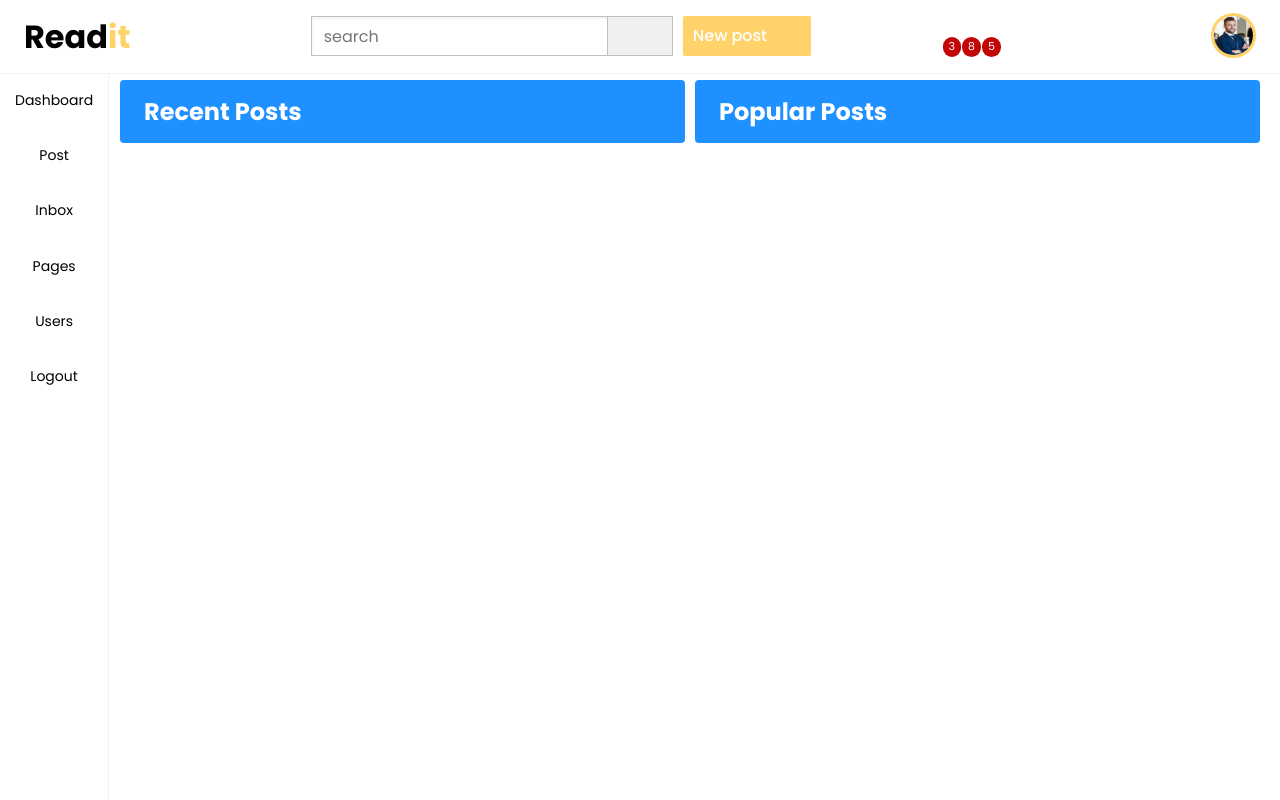
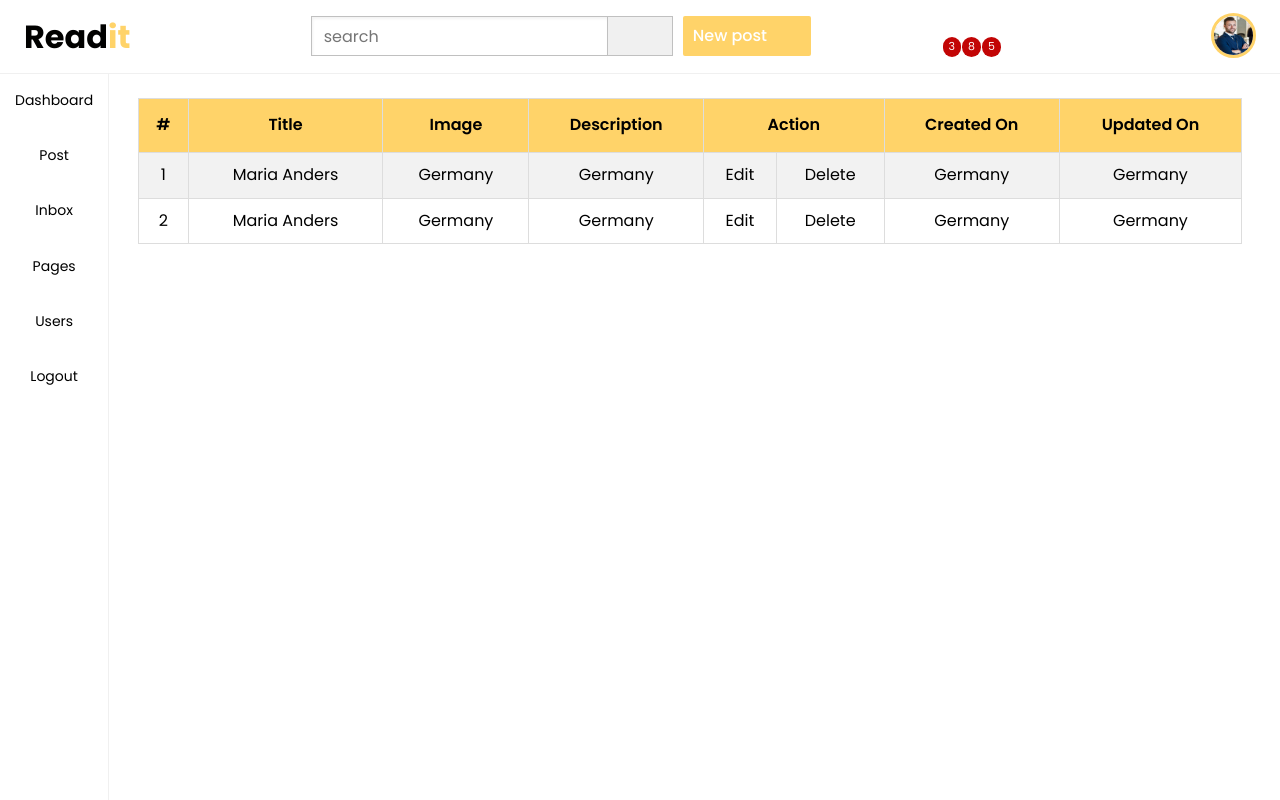
Before and after one commit to wayneleon1/Read_it_blog, a React (Vite) app: page /post in a window 1280 px wide. Built offline with nearby package versions, Linux system fonts and the light colour scheme; sample sign-in values are in the browser's storage; some icons are missing.

Commit message:
working on diplaying list of posts

```diff
--- a/package.json
+++ b/package.json
@@ -10,6 +10,8 @@
     "preview": "vite preview"
   },
   "dependencies": {
+    "@ckeditor/ckeditor5-build-classic": "^40.0.0",
+    "@ckeditor/ckeditor5-react": "^6.1.0",
     "axios": "^1.5.1",
     "react": "^18.2.0",
     "react-dom": "^18.2.0",
--- a/src/dashboard/components/createpost.jsx
+++ b/src/dashboard/components/createpost.jsx
@@ -3,6 +3,8 @@ import "react-toastify/dist/ReactToastify.css";
 import { ToastContainer, toast } from "react-toastify";
 import { useState } from "react";
 import axios from "axios";
+import { CKEditor } from "@ckeditor/ckeditor5-react";
+import ClassicEditor from "@ckeditor/ckeditor5-build-classic";
 
 function CreatePost({ closeModal }) {
   const errors = () => {
@@ -107,13 +109,25 @@ function CreatePost({ closeModal }) {
                 />
               </div>
               <div>
-                <textarea
-                  onChange={handleInput}
-                  cols="30"
-                  rows="10"
+                <CKEditor
+                  editor={ClassicEditor}
+                  data={setPost?.content}
+                  onReady={(editor) => {
+                    // You can store the "editor" and use when it is needed.
+                    console.log("Editor is ready to use!", editor);
+                  }}
                   name="content"
-                  placeholder="Content..."
-                ></textarea>
+                  onChange={(event, editor) => {
+                    const data = editor.getData();
+                    setPost({ ...post, content: data });
+                  }}
+                  onBlur={(event, editor) => {
+                    console.log("Blur.", editor);
+                  }}
+                  onFocus={(event, editor) => {
+                    console.log("Focus.", editor);
+                  }}
+                />
               </div>
             </div>
             <div className="modal-footer">
--- a/src/dashboard/components/style/dashboard.css
+++ b/src/dashboard/components/style/dashboard.css
@@ -15,6 +15,10 @@
   color: white;
   border-radius: 4px;
   box-shadow: 0px 2px 4px rgba(0, 0, 0, 0.15);
+  transition: 0.4s ease-in-out;
+}
+.dash-cards:hover {
+  transform: scale(1.03);
 }
 .dash-cards .col-1 {
   display: flex;
@@ -33,7 +37,7 @@ h4 {
   font-size: 34px;
 }
 .gold {
-  background-color: var(--yellow);
+  background-color: blueviolet;
 }
 .dodge-blue {
   background-color: dodgerblue;
@@ -42,7 +46,7 @@ h4 {
   background-color: tomato;
 }
 .gray {
-  background-color: rgb(75, 75, 75);
+  background-color: lightseagreen;
 }
 @media screen and (max-width: 769px) {
   .cards-container {
--- a/src/dashboard/components/style/postpage.css
+++ b/src/dashboard/components/style/postpage.css
@@ -1,3 +1,8 @@
+.post-section {
+  display: grid;
+  grid-template-columns: 1fr;
+  row-gap: 10px;
+}
 .post-section-row {
   width: 100%;
   display: grid;
@@ -10,3 +15,39 @@
   border-radius: 4px;
   color: white;
 }
+.manage-posts-container {
+  /* background-color: lightgray; */
+  padding: 18px;
+}
+/* ============= Manage post table ============= */
+#customers {
+  font-size: 16px;
+  font-weight: 400;
+  border-collapse: collapse;
+  width: 100%;
+  text-align: center;
+}
+
+#customers td,
+#customers th {
+  border: 1px solid #ddd;
+  padding: 8px;
+}
+
+#customers tr:nth-child(even) {
+  background-color: #f2f2f2;
+}
+
+#customers tr:hover {
+  background-color: #ddd;
+}
+
+#customers th {
+  padding-top: 12px;
+  padding-bottom: 12px;
+
+  background-color: var(--yellow);
+  color: black;
+  font-weight: 600;
+  text-transform: capitalize;
+}
--- a/src/dashboard/components/style/topbar.css
+++ b/src/dashboard/components/style/topbar.css
@@ -125,7 +125,7 @@
   z-index: 200;
 }
 .modalContainer {
-  width: 500px;
+  width: 700px;
   border-radius: 12px;
   background-color: white;
   display: flex;
--- a/src/dashboard/pages/Dashboard.jsx
+++ b/src/dashboard/pages/Dashboard.jsx
@@ -1,13 +1,39 @@
 import "../components/style/dashboard.css";
 import { useState, useEffect } from "react";
+import axios from "axios";
 export default function Dashboard() {
+  // ================== Total Posts ============
+  const [blogs, setBlogs] = useState([]);
+  useEffect(() => {
+    const getData = async () => {
+      const response = await axios.get(
+        "https://node-app-plsi.onrender.com/api/klab/blog/read"
+      );
+      const data = response.data.data;
+      setBlogs(data);
+    };
+    getData();
+  }, []);
+
+  // ================= Total users ================
+  const [users, setUsers] = useState([]);
+  useEffect(() => {
+    const getData = async () => {
+      const response = await axios.get(
+        "https://node-app-plsi.onrender.com/api/klab/user/read"
+      );
+      const data = response.data.data;
+      setUsers(data);
+    };
+    getData();
+  }, []);
   return (
     <>
       <div className="dashboard-section container-section">
         <div className="cards-container">
           <div className="dash-cards gold">
             <div className="col-1">
-              <h3>23+</h3>
+              <h3>{blogs.length}</h3>
               <h4>Total Posts</h4>
             </div>
             <div className="col-2">
@@ -27,9 +53,9 @@ export default function Dashboard() {
               </div>
             </div>
           </div>
-          <div className="dash-cards gray">
+          <div className="dash-cards tomato">
             <div className="col-1">
-              <h3>23+</h3>
+              <h3>{users.length}</h3>
               <h4>Total Users</h4>
             </div>
             <div className="col-2">
@@ -38,7 +64,7 @@ export default function Dashboard() {
               </div>
             </div>
           </div>
-          <div className="dash-cards tomato">
+          <div className="dash-cards gray">
             <div className="col-1">
               <h3>23+</h3>
               <h4>Total Emails</h4>
--- a/src/dashboard/pages/Post.jsx
+++ b/src/dashboard/pages/Post.jsx
@@ -3,13 +3,48 @@ export default function Post() {
   return (
     <>
       <div className="post-section container-section">
-        <div className="post-section-row">
+        {/* <div className="post-section-row">
           <div className="post-section-row-col1">
             <h2>Recent Posts</h2>
           </div>
           <div className="post-section-row-col2">
             <h2>Popular Posts</h2>
           </div>
+        </div> */}
+        <div className="manage-posts-container">
+          <div className="manage-posts">
+            <table id="customers">
+              <tr>
+                <th>#</th>
+                <th>Title</th>
+                <th>Image</th>
+                <th>Description</th>
+                <th colSpan={2}>Action</th>
+                <th>Created on</th>
+                <th>Updated on</th>
+              </tr>
+              <tr>
+                <td>1</td>
+                <td>Maria Anders</td>
+                <td>Germany</td>
+                <td>Germany</td>
+                <td>Edit</td>
+                <td>Delete</td>
+                <td>Germany</td>
+                <td>Germany</td>
+              </tr>
+              <tr>
+                <td>2</td>
+                <td>Maria Anders</td>
+                <td>Germany</td>
+                <td>Germany</td>
+                <td>Edit</td>
+                <td>Delete</td>
+                <td>Germany</td>
+                <td>Germany</td>
+              </tr>
+            </table>
+          </div>
         </div>
       </div>
     </>
```
Also changed, not shown: 1 other file (tests, documents, lock files or other folders).
